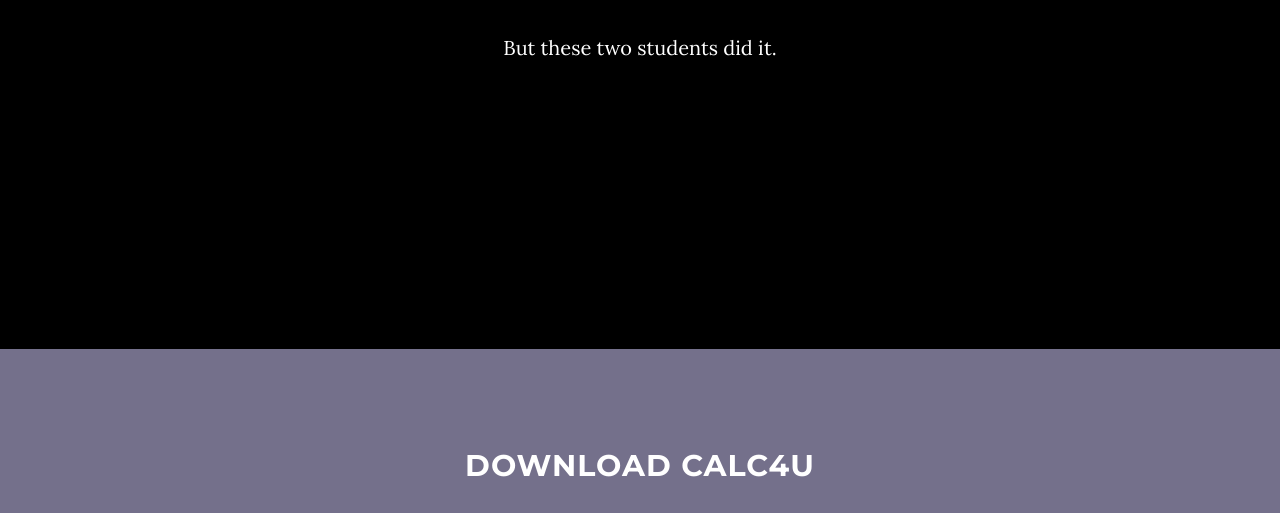
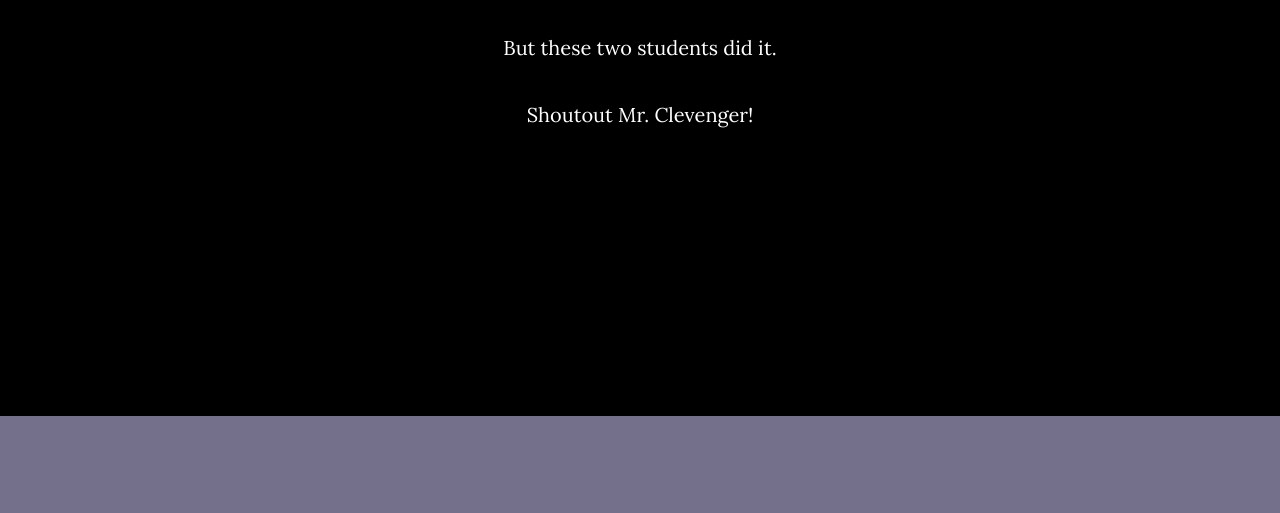
Before and after one commit to skunal8197/Calc4uwebsite, a plain HTML site: page index.html in a window 1280 px wide. Shown: the part 1261-1774 px from the top of the page. Drawn offline with Linux system fonts and the light colour scheme; some packages are replaced by stand-ins of ours.

Commit message:
s/o clevenger

```diff
--- a/index.html
+++ b/index.html
@@ -99,6 +99,7 @@
                 <p>Calc4u was created by two students who thought doing their Calculus project would be entertaining if they coded!</p>
                 <p>It was a long and tedious project that took several weeks.</p>
                 <p>But these two students did it.</p>
+                <p>Shoutout Mr. Clevenger!</p>
             </div>
         </div>
     </section>
```
